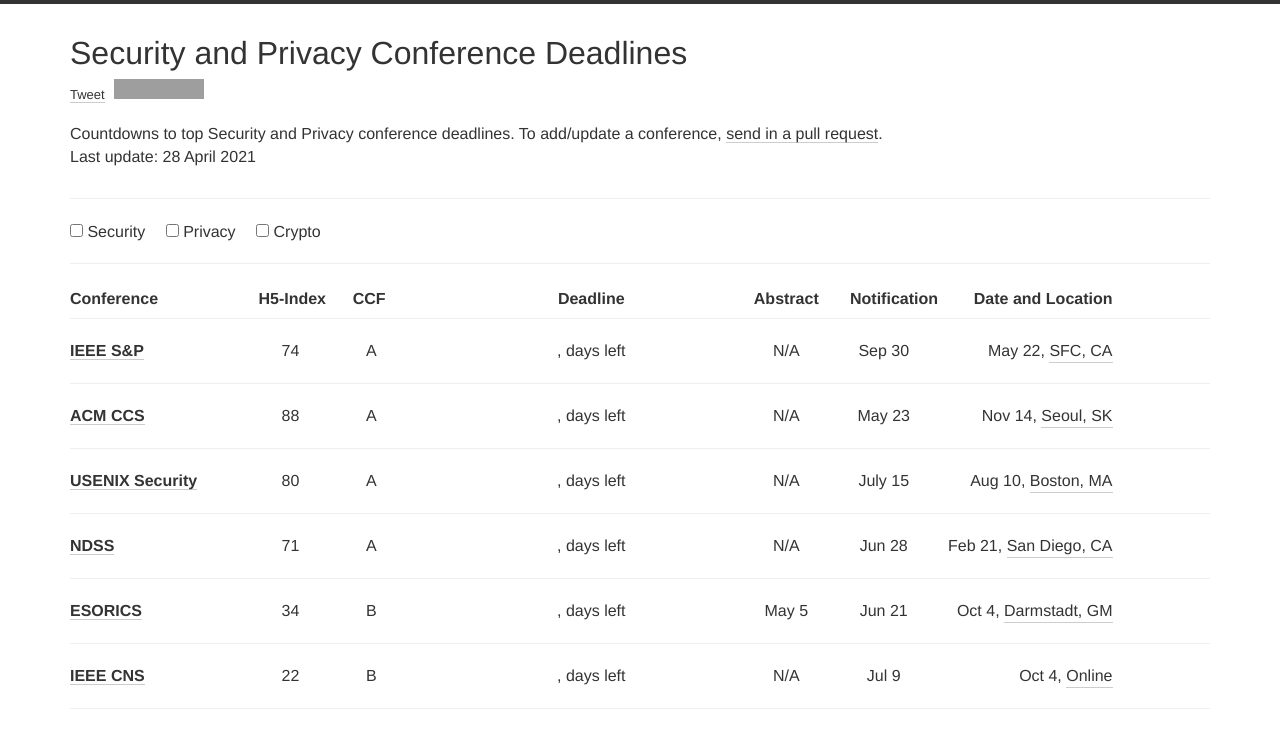
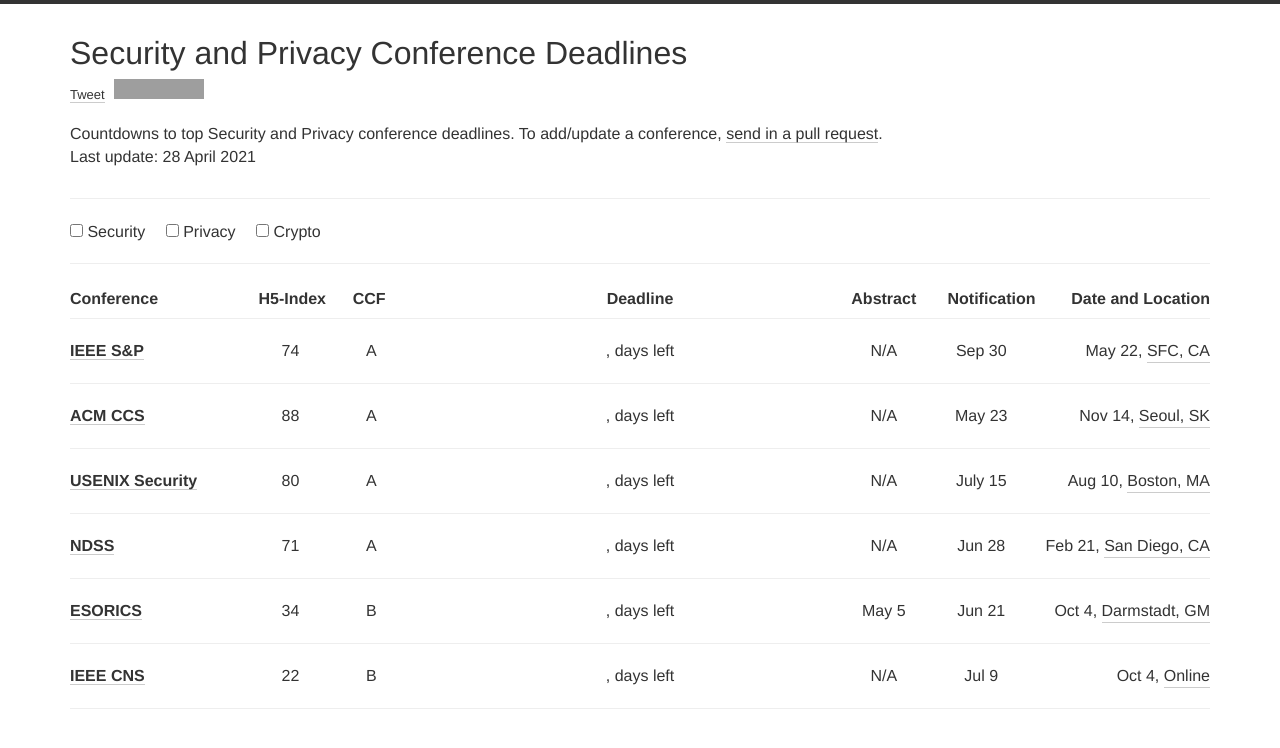
Before and after one commit to jianghaizhi/conference, a Jekyll site: the page built from index.html, in a window 1280 px wide. Shown: the top 748 px of the page. Built offline with Jekyll 4.4.1, drawn with Linux system fonts in a browser that asks for light colours; nearby versions of some CDN libraries; comment, search, counter and statistics services are not loaded; grey boxes are pictures that could not be loaded.

Commit message:
Update index.html

```diff
--- a/index.html
+++ b/index.html
@@ -48,7 +48,7 @@
               </form><hr>
              <div class="row" style="padding-top:5px">
        <div class="col-xs-12 col-md-4"><h2>Conference<font style="float:right">H5-Index&nbsp;&nbsp;&nbsp;&nbsp;&nbsp;&nbsp;CCF&nbsp;&nbsp;&nbsp;&nbsp;&nbsp;&nbsp;&nbsp;&nbsp;&nbsp;&nbsp;</font></h2></div>
-      <div align="center" class="col-xs-12 col-md-3"><h2>Deadline</h2></div>
+      <div align="center" class="col-xs-12 col-md-4"><h2>Deadline</h2></div>
         <div align="center" class="col-xs-12 col-md-1"><h2>Abstract</h2></div>
         <div align="center" class="col-xs-12 col-md-1"><h2>Notification</h2></div>
         <div class="col-xs-12 col-md-2"><h2 style="float:right;">Date and Location</h2></div>
@@ -66,7 +66,7 @@
               <div class="col-xs-12 col-md-4">
                 <font font-size:1em; style="font-weight:bold;"><a target="black" href="{{conf.link}}">{{conf.name}}</a></font><font font-size:1em; style="float:right">{{conf.hindex}}&nbsp;&nbsp;&nbsp;&nbsp;&nbsp;&nbsp;&nbsp;&nbsp;&nbsp;&nbsp;&nbsp;&nbsp;&nbsp;&nbsp;&nbsp;{{conf.rank}}&nbsp;&nbsp;&nbsp;&nbsp;&nbsp;&nbsp;&nbsp;&nbsp;&nbsp;&nbsp;&nbsp;&nbsp;</font>
               </div>
-                <div align="center" class="col-xs-12 col-md-3">
+                <div align="center" class="col-xs-12 col-md-4">
                 <font><span class="deadline-time"></span>, <b><span class="timer"></span></b> days left</font>
               </div>
             <div align="center" class="col-xs-12 col-md-1">
```
